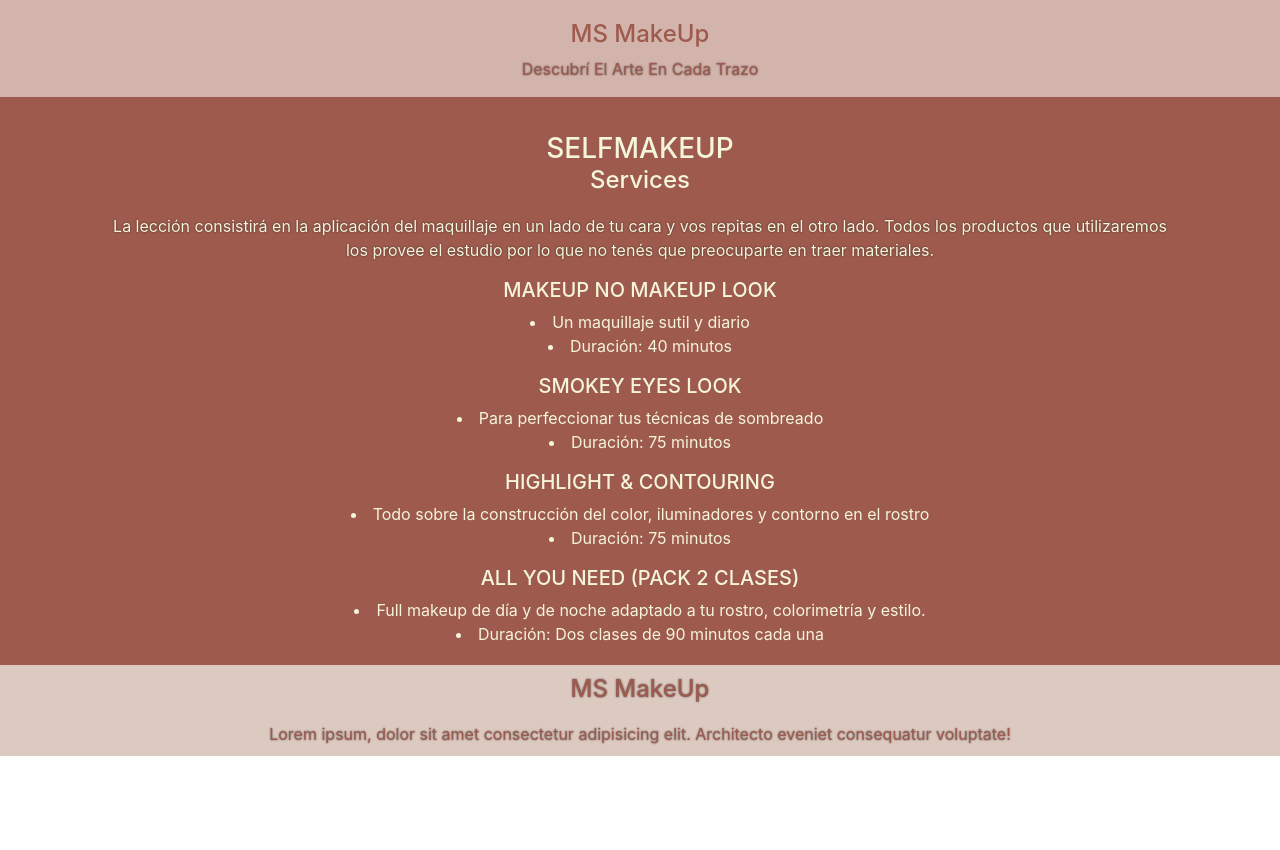
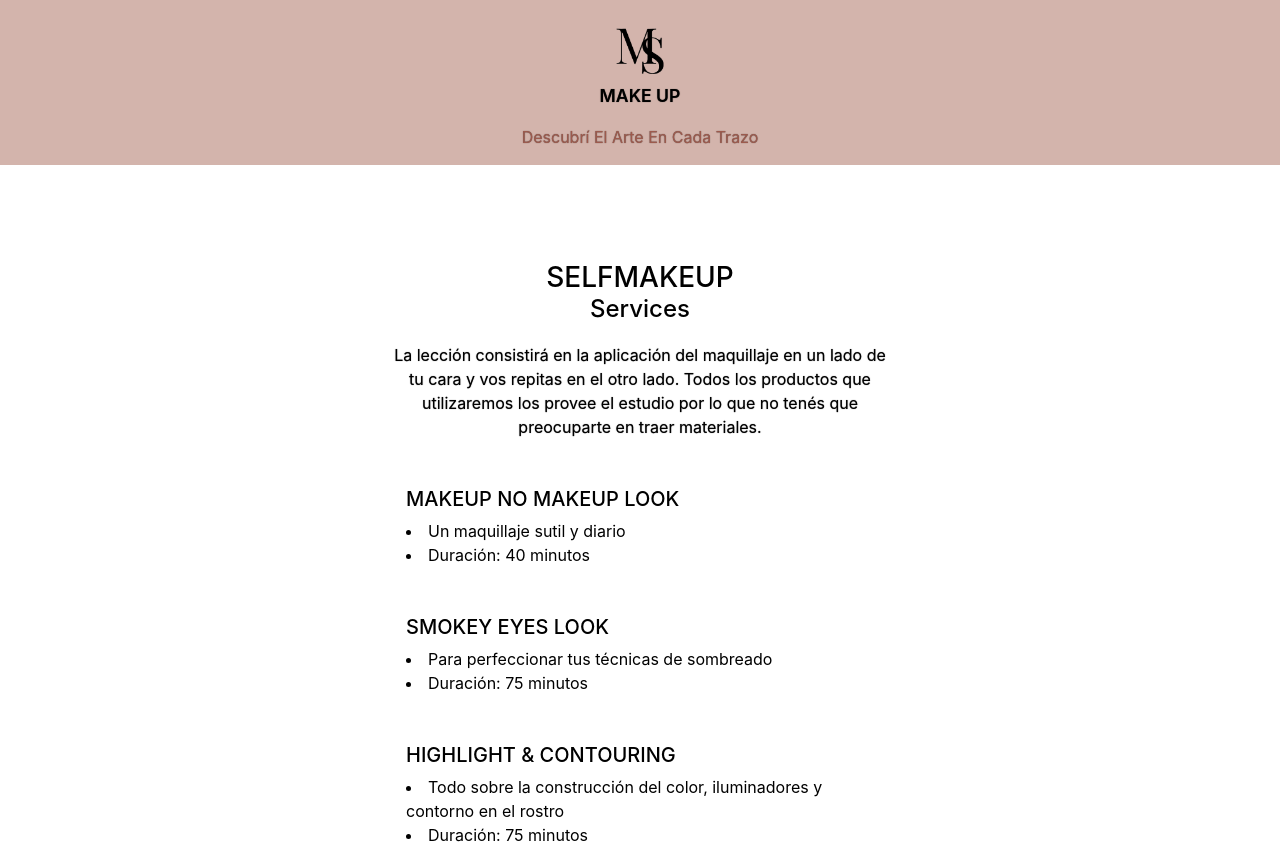
Before and after one commit to lsantarcangelo/ms-make-up, a plain HTML site: page selfmakeup.html in a window 1280 px wide. Shown: the top 850 px of the page. Before the commit the page ends 800 px from the top, so only its background shows below. Drawn offline with Linux system fonts and the light colour scheme.

Commit message:
Cambios en estilos de detalle de servicios

```diff
--- a/selfmakeup.html
+++ b/selfmakeup.html
@@ -14,9 +14,10 @@
                 <div class="col text-center">
                     <div class="top-header">
                         <a href="./index.html">
-                                <h1>MS MakeUp</h1>
+                            <img src="./images/ms-makeup-logo.png" class="img-logo" alt="Imagen Logo">
+                            <p class="secondary-title">MAKE UP</p>
+                            <p>Descubrí El Arte En Cada Trazo</p>
                         </a>
-                            <p>Descubrí El Arte En Cada Trazo</p>
                     </div>
                 </div>
             <div>
--- a/style.css
+++ b/style.css
@@ -29,7 +29,7 @@ h1 {
 }
 
 h2, p {
-    text-shadow: 0 0 2px rgba(0, 0, 0, 0.6);
+    text-shadow: 0 0 1px rgba(0, 0, 0, 0.6);
 }
 
 .secondary-title {
@@ -93,16 +93,15 @@ h2, p {
 }
 
 .servicios-page {
-    background-color: #9d5a4d;
-    min-height: auto;
+    background-color: white;
+    min-height: 600px;
 }
 
 .servicios-detail {
-    color: beige;
+    color: black;
     width: 85%;
-
     margin: 0 auto;
-    margin-top: 1.2rem;
+    margin-top: 5rem;
     margin-bottom: 1.2rem;
     padding-top: 1rem;
 }
@@ -116,8 +115,10 @@ h2, p {
 }
 
 .makeup-detail {
+    margin-top: 3rem;
     padding-left: 1rem;
     padding-right: 1rem;
+    text-align: left;
 }
 
 ul {
@@ -142,10 +143,18 @@ footer p {
     .img-logo {
         width: 4.5rem;
     }
+
+    .servicios-detail {
+        width: 40%;
+    }
 }
 
 @media (min-width: 1440px) {
     .img-logo {
         width: 6rem;
     }
+
+    .servicios-detail {
+        width: 25%;
+    }
 }
```
Also changed, not shown: makeup.html (+1 -1 lines), novias-makeup.html (+3 -2 lines). Lines whose indentation alone changed are shown as unchanged.
